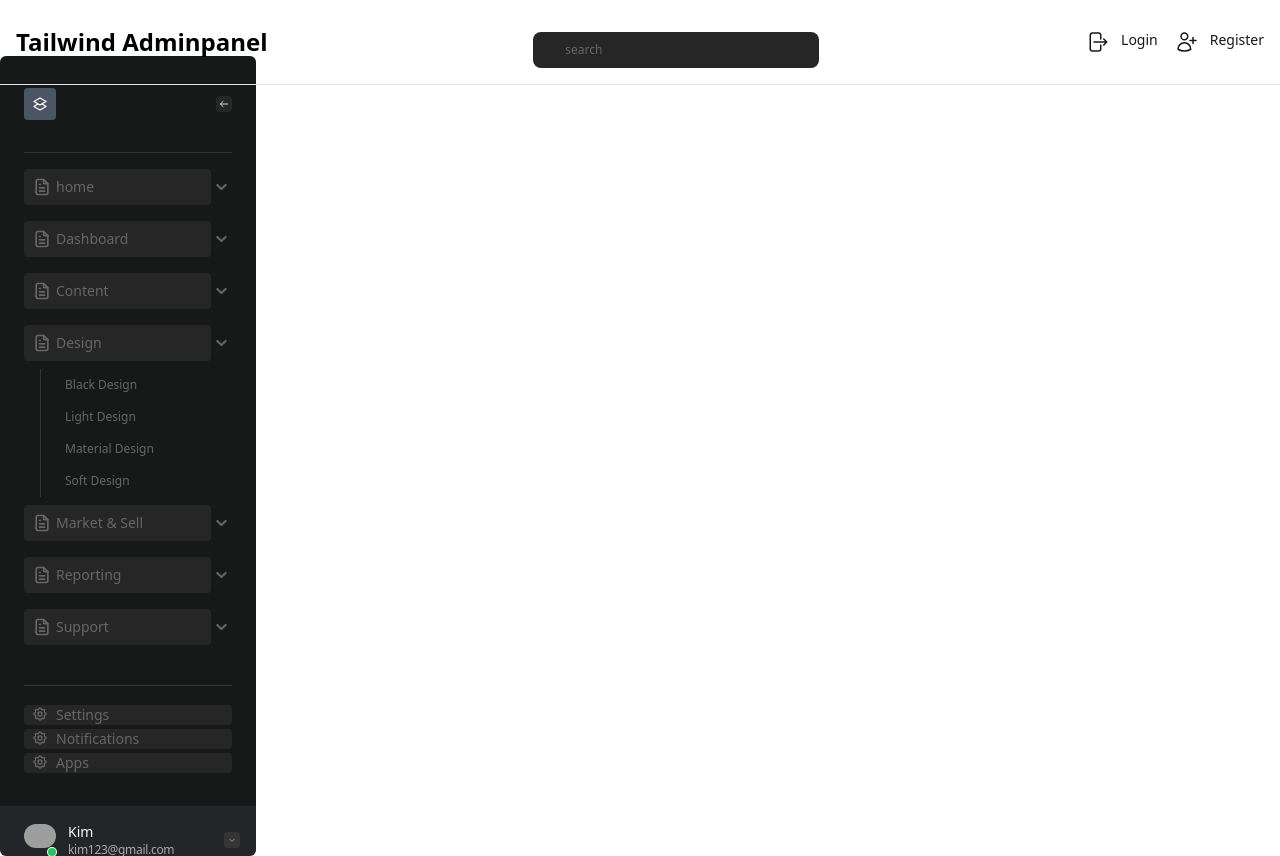
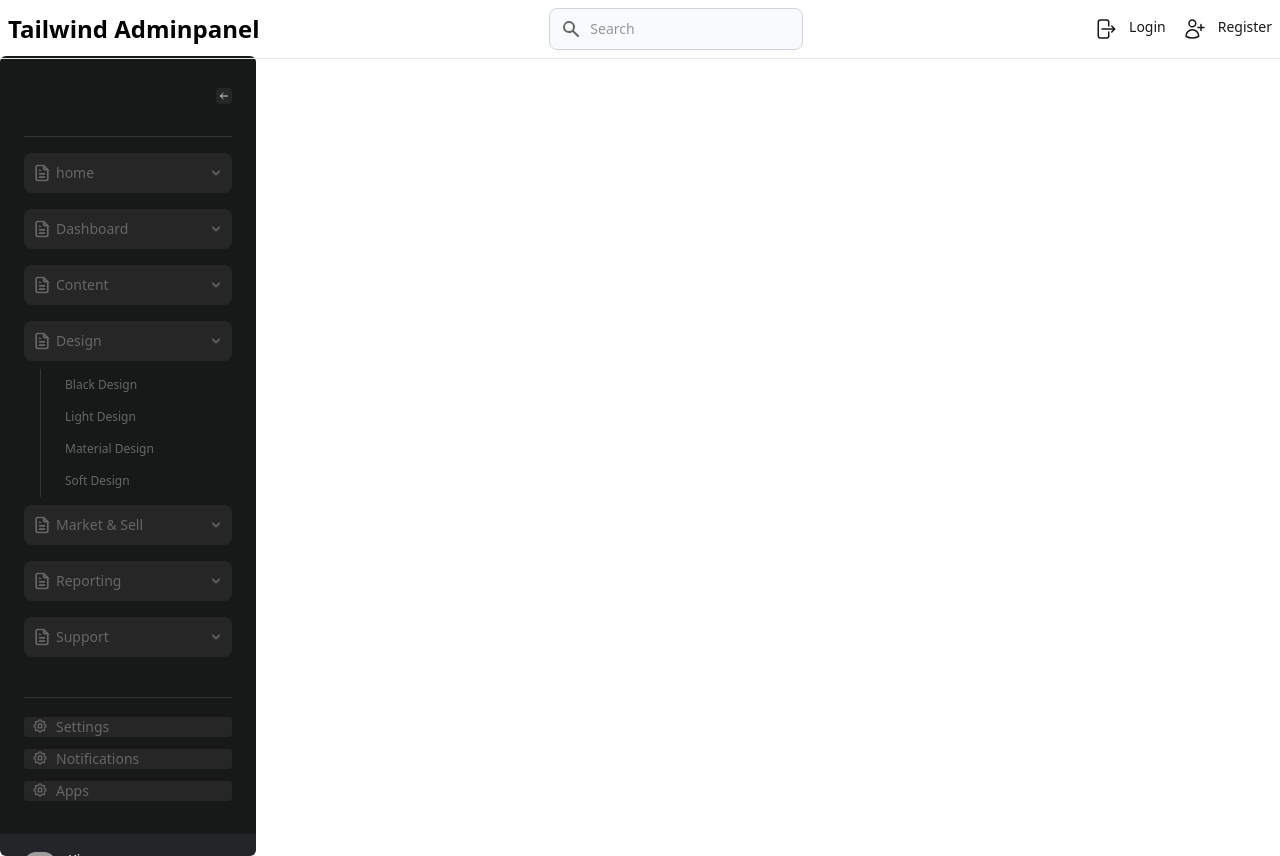
Before and after one commit to SindhuKris/Tailwind-adminpanel, an Angular app: page / in a window 1280 px wide. Built offline with nearby package versions, Linux system fonts and the light colour scheme; grey boxes are pictures that could not be loaded.

Commit message:
alignment

```diff
--- a/src/app/auth/auth.component.html
+++ b/src/app/auth/auth.component.html
@@ -1,20 +1,22 @@
 <div class= "w-full h-screen flex">
     <nav class=" dark:bg-gray-900 fixed w-full z-20 top-0 left-0 border-b border-gray-200 dark:border-gray-600">
-        <div class="max-w-screen-xl flex flex-wrap items-center justify-between mx-auto p-4">
-            <a href class="flex items-center">
-                <span class="self-center text-2xl font-semibold whitespace-nowrap dark:text-gray-300">Tailwind Adminpanel</span>
+        <div class="max-w-screen-xl flex  items-center justify-between mx-auto p-2">
+            <a href class="flex ">
+                <span class=" text-2xl font-semibold whitespace-nowrap dark:text-gray-300">Tailwind Adminpanel</span>
+
+
             </a>
 
-            <div class="items-center justify-between hidden w-full md:flex md:w-auto" >
-                <div class="px-6 pt-4">
-                    <input
-                    type="text"
-                    class="w-full rounded-lg pl-8 pr-20 py-2.5 text-xs font-light bg-gray-800 text-gray-400 placeholder-gray-500 focus:outline-none focus:ring-1 focus:ring-gray-500 focus:bg-gray-800 "
-                    placeholder="search"
-                    />
+            <form class= "flex items-center">
+                <label for="simple-search" class="sr-only">Search</label>
+                <div class="relative w-full">
+                    <div class="absolute inset-y-0 left-0 flex items-center pl-3 pointer-events-none">
+                        <svg aria-hidden="true" class="w-5 h-5 text-gray-500 dark:text-gray-400" fill="currentColor" viewBox="0 0 20 20" xmlns="http://www.w3.org/2000/svg"><path fill-rule="evenodd" d="M8 4a4 4 0 100 8 4 4 0 000-8zM2 8a6 6 0 1110.89 3.476l4.817 4.817a1 1 0 01-1.414 1.414l-4.816-4.816A6 6 0 012 8z" clip-rule="evenodd"></path></svg>
                     </div>
+                    <input type="text" id="simple-search" class="bg-gray-50 border border-gray-300 text-gray-900 text-sm rounded-lg focus:ring-blue-500 focus:border-blue-500 block w-full pl-10 p-2.5  dark:bg-gray-700 dark:border-gray-600 dark:placeholder-gray-400 dark:text-white dark:focus:ring-blue-500 dark:focus:border-blue-500" placeholder="Search" required>
+                </div>
+            </form>
 
-            </div>
             <div class="flex space-x-4  ">
                 <button class= "right-0 top-0 inline-flex " routerLink= "login">
                     <svg xmlns= "http://www.w3.org/2000/svg" viewBox= "0 0 24 24" fill= "currentColor" class= "w-6 h-6  text-gray-900 dark:text-gray-300">
@@ -33,31 +35,9 @@
     </nav>
     <div class="w-20% pt-14 ">
         <div class=" h-screen bg-gray-900 rounded-md overflow-y-scroll" [ngClass]="{'w-64': !open, 'w-20':open}">
-            <div class="px-6 pt-8">
-                <div class="flex items-center justify-between">
-                    <a href="#" class="bg-gray-600 p-1.5 rounded flex items-center justify-center focus:outline-none focus:ring-1 focus:ring-blue-500 focus:ring-offset-2 focus:ring-offset-gray-900">
-                        <svg class="w-5 h-5 text-white stroke-current" viewBox="0 0 24 24" fill="none">
-                            <path
-                                d="M12 4.75L19.25 9L12 13.25L4.75 9L12 4.75Z"
-                                stroke="currentColor"
-                                stroke-width="1.5"
-                                stroke-linecap="round"
-                                stroke-linejoin="round"
-                            ></path>
-                            <path
-                                d="M9.25 12L4.75 15L12 19.25L19.25 15L14.6722 12"
-                                stroke="currentColor"
-                                stroke-width="1.5"
-                                stroke-linecap="round"
-                                stroke-linejoin="round"
-                            ></path>
 
-
-                        </svg>
-
-                    </a>
-
-                    <button class="flex items-center justify-center p-0.5 rounded bg-gray-800 focus:outline-none focus:ring-1 focus:ring-gray-500 "(click)="toggleRightSidenav()">
+            <div class="px-6 pt-8 flex justify-end">
+                <button class="flex  p-0.5 rounded bg-gray-800 focus:outline-none focus:ring-1 focus:ring-gray-500 "(click)="toggleRightSidenav()">
                     <svg
                         class="w-3 h-3 text-gray-300 stroke-current"
                         fill="none"
@@ -82,7 +62,6 @@
                 </button>
 
             </div>
-            </div>
             <div class="px-6 pt-4">
                 <div class="relative">
                 </div>
@@ -90,25 +69,28 @@
             <div class="px-6 pt-4">
                 <hr class="border-gray-700">
             </div>
-            <div class="px-6 pt-4">
-                <ul class="flex flex-col space-y-2"  >
+            <div class=" pt-4" [ngClass]= "{'px-6': !open, 'px-2':open}">
+                <ul class="flex flex-col space-y-2" [ngClass]= "{'px-3':open}"  >
 
-                    <li  class="relative text-gray-500  hover:text-white" *ngFor="let primaryMenu of primaryMenus"  (click)="toggleList(primaryMenu)"  >
-                        <div class="relative text-gray-500  hover:text-white flex justify-between">
+                    <li  class="relative  text-gray-500  hover:text-white" *ngFor="let primaryMenu of primaryMenus"  (click)="toggleList(primaryMenu)"  >
+                        <div class="relative text-gray-500  hover:text-white flex justify-between ">
 
-                            <div  class="flex items-center w-full" >
+                            <div  class="flex justify-between items-center w-full cursor-pointer bg-gray-800 rounded-lg " >
 
                                 <div class="absolute inset-y-0 left-0 flex items-center pl-2 pointer-events-none" >
                                     <svg class="h-5 w-5 text-gray-500"  width="24" height="24" viewBox="0 0 24 24" stroke-width="2" stroke="currentColor" fill="none" stroke-linecap="round" stroke-linejoin="round">  <path stroke="none" d="M0 0h24v24H0z"/>  <path d="M14 3v4a1 1 0 0 0 1 1h4" />  <path d="M17 21h-10a2 2 0 0 1 -2 -2v-14a2 2 0 0 1 2 -2h7l5 5v11a2 2 0 0 1 -2 2z" />  <line x1="9" y1="9" x2="10" y2="9" />  <line x1="9" y1="13" x2="15" y2="13" />  <line x1="9" y1="17" x2="15" y2="17" />
                                     </svg>
                                 </div>
-                                <a  [ngClass]= "{'hidden':open}" [routerLink]="primaryMenu.name"
+                                <a    [routerLink]="primaryMenu.name"
                                 href="#"
-                                class="inline-block w-full px-4 py-2 pl-8 pr-4 bg-gray-800 rounded text-sm hover:bg-gray-800 focus:outline-none focus:ring-1 focus:ring-gray-500 focus:bg-gray-800" aria-controls="dropdown-example" data-collapse-toggle="dropdown-example" sidebar-toggle-item >
+                                class="inline-block  px-4 py-2 h-10  pl-8 pr-4  leading-6 rounded text-sm hover:bg-gray-800 focus:outline-none focus:ring-1 focus:ring-gray-500 focus:bg-gray-800"  sidebar-toggle-item >
+
+                                <span *ngIf="!open">
                                     {{primaryMenu.name}}
+                                </span>
 
                                 </a>
-                                <svg [ngClass]= "{'hidden':open}" sidebar-toggle-item class="w-6 h-6" fill="currentColor" viewBox="0 0 20 20" xmlns="http://www.w3.org/2000/svg"><path fill-rule="evenodd" d="M5.293 7.293a1 1 0 011.414 0L10 10.586l3.293-3.293a1 1 0 111.414 1.414l-4 4a1 1 0 01-1.414 0l-4-4a1 1 0 010-1.414z" clip-rule="evenodd"></path></svg>
+                                <svg [ngClass]= "{'hidden':open}" sidebar-toggle-item class="w-6 h-6 pr-2" fill="currentColor" viewBox="0 0 20 20" xmlns="http://www.w3.org/2000/svg"><path fill-rule="evenodd" d="M5.293 7.293a1 1 0 011.414 0L10 10.586l3.293-3.293a1 1 0 111.414 1.414l-4 4a1 1 0 01-1.414 0l-4-4a1 1 0 010-1.414z" clip-rule="evenodd"></path></svg>
 
 
                             </div>
@@ -121,7 +103,11 @@
                                     <a
                                         href="#"
                                         class=" inline-block w-full px-4 py-2 text-xs  transition duration-75 rounded hover:bg-gray-800 hover:text-white focus:outline-none focus:ring-1 focus:ring-gray-500 focus:text-white"
-                                    >{{subMenu}}
+                                    >
+                                    <span *ngIf="!open">
+                                        {{subMenu}}
+                                    </span>
+
                                     </a></li>
                             </ul>
                         </div>
@@ -133,7 +119,7 @@
                 <hr class="border-gray-700"/>
             </div>
             <div class="px-6 pt-4 pb-8">
-                <ul        >
+                <ul class= "space-y-2"    >
                     <li class=" relative text-gray-500 hover:text-white focus-within:text-white" *ngFor="let secondaryMenu of secondaryMenus">
                         <div class="absolute inset-y-0 left-0 flex items-center pl-2 pointer-events-none">
                             <svg class="h-4 w-4 text-gray-500"  width="24" height="24" viewBox="0 0 24 24" stroke-width="2" stroke="currentColor" fill="none" stroke-linecap="round" stroke-linejoin="round">  <path stroke="none" d="M0 0h24v24H0z"/>  <path d="M10.325 4.317c.426-1.756 2.924-1.756 3.35 0a1.724 1.724 0 0 0 2.573 1.066c1.543-.94 3.31.826 2.37 2.37a1.724 1.724 0 0 0 1.065 2.572c1.756.426 1.756 2.924 0 3.35a1.724 1.724 0 0 0 -1.066 2.573c.94 1.543-.826 3.31-2.37 2.37a1.724 1.724 0 0 0 -2.572 1.065c-.426 1.756-2.924 1.756-3.35 0a1.724 1.724 0 0 0 -2.573 -1.066c-1.543.94-3.31-.826-2.37-2.37a1.724 1.724 0 0 0 -1.065 -2.572c-1.756-.426-1.756-2.924 0-3.35a1.724 1.724 0 0 0 1.066 -2.573c-.94-1.543.826-3.31 2.37-2.37.996.608 2.296.07 2.572-1.065z" />  <circle cx="12" cy="12" r="3" />
```
Lines whose indentation alone changed are shown as unchanged.
